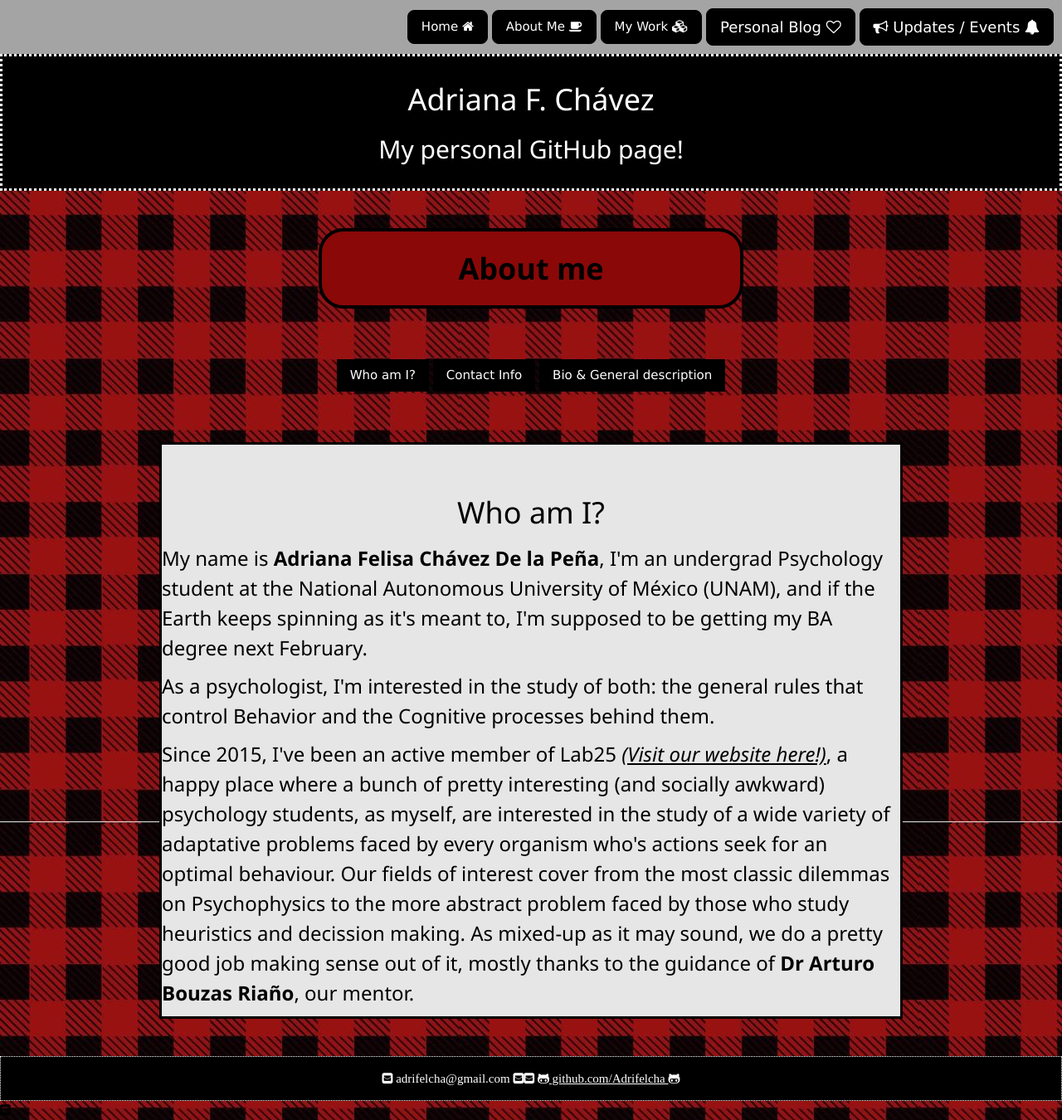
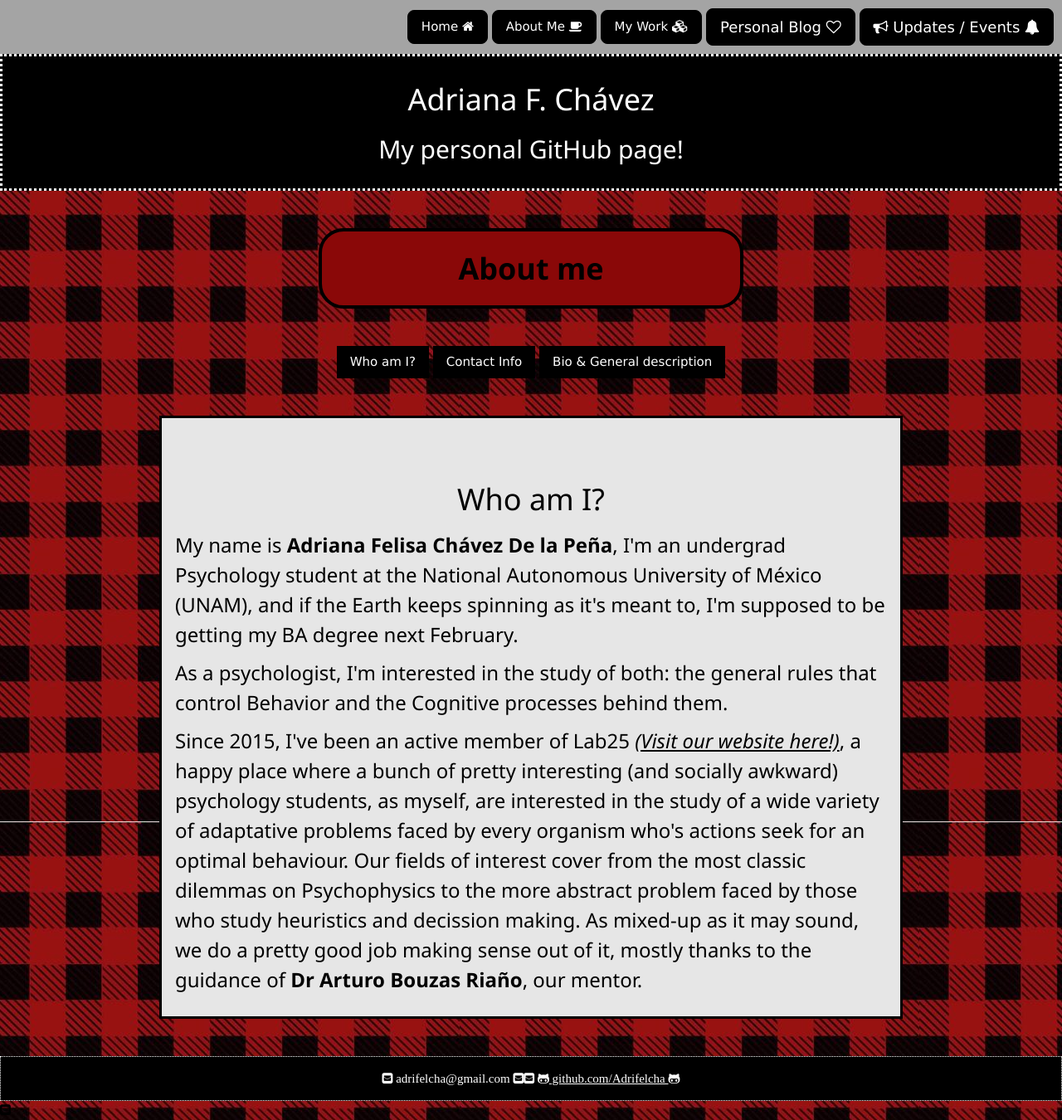
Before and after one commit to Adrifelcha/Adrifelcha-github.io, a Jekyll site: the page built from about/index.html, in a window 1280 px wide. Shown: the whole page at 83% size. Built offline with Jekyll 4.4.1, drawn with Linux system fonts in a browser that asks for light colours.

Commit message:
Update index.html

```diff
--- a/about/index.html
+++ b/about/index.html
@@ -8,7 +8,7 @@ title: About me
     	</header>
 		<br><br>
 	<center>
-		<div class="w3-container" style="padding: 16px;">
+		<div class="w3-container">
  			<a href="index.html" class="w3-button w3-black">Who am I?</a>
   			<a href="contact.html" class="w3-button w3-black">Contact Info</a>
   			<a href="#" class="w3-button w3-black">Bio & General description</a>
@@ -16,7 +16,7 @@ title: About me
 	</center>
 
 		<br><br>
-		<div class="container">
+		<div class="container" style="padding: 16px;">
 		<br><br>
 
 		<h1 style="text-align:center;">Who am I?</h1>
```
